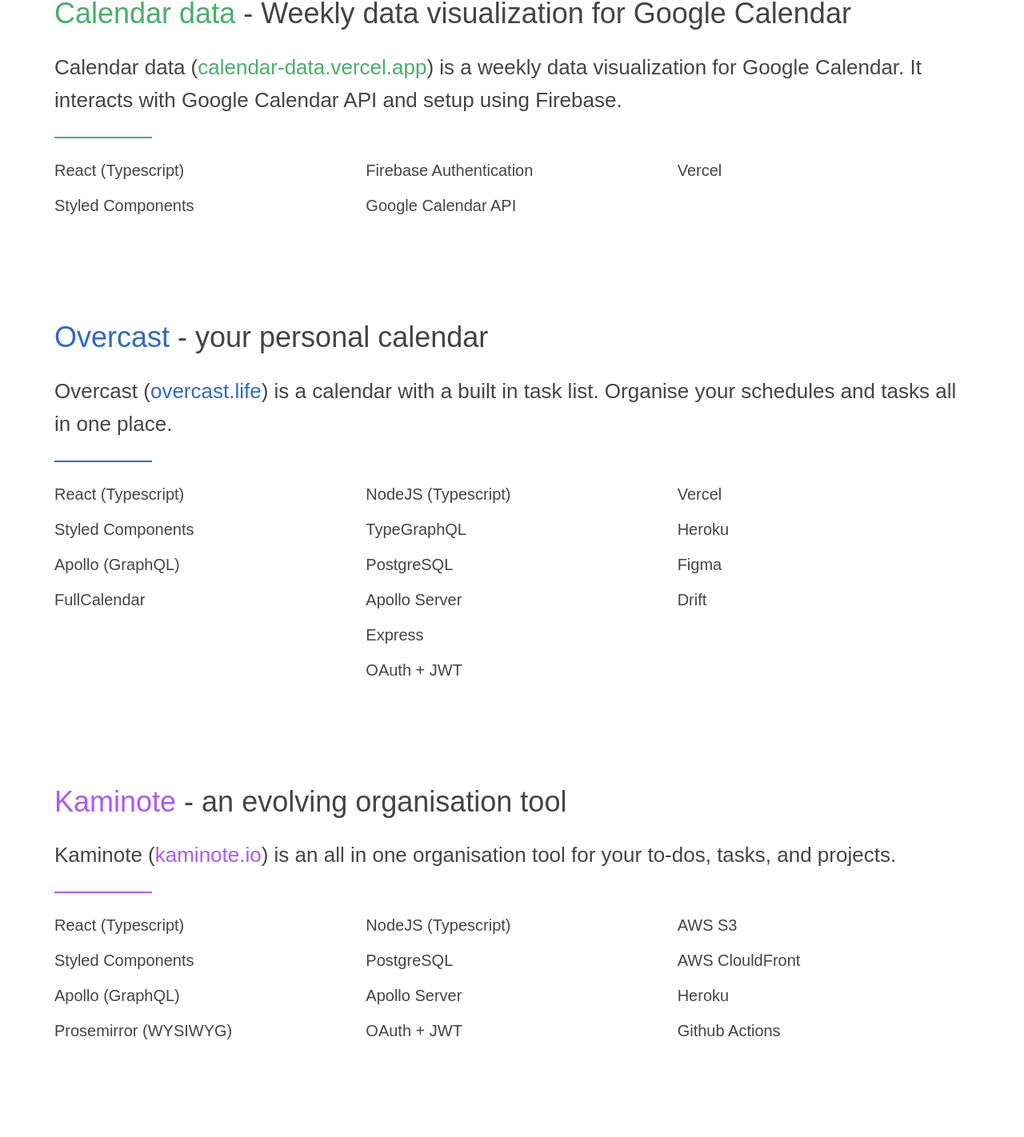
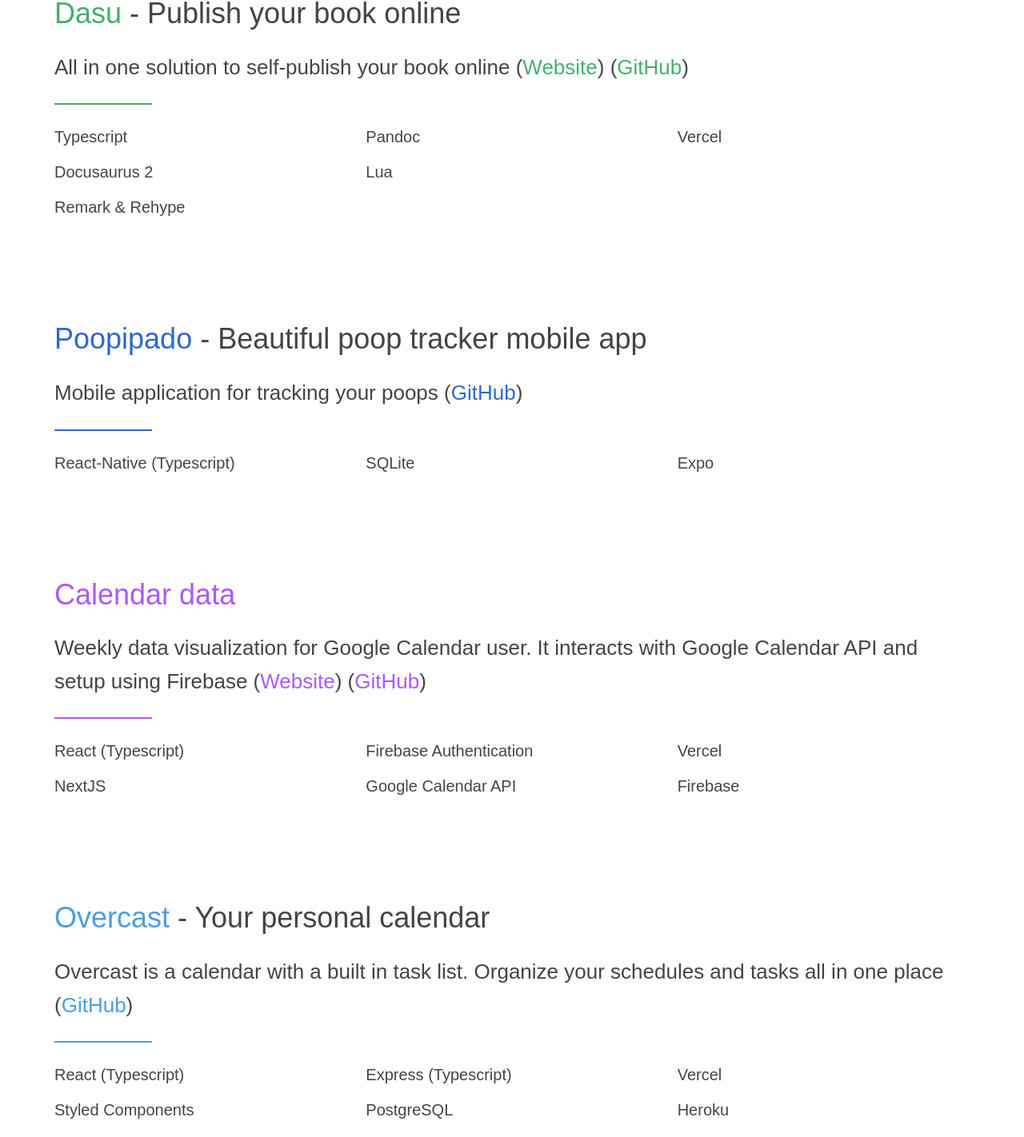
Before and after one commit to williamsk91/williamsk, a Next.js app: page /project in a window 1280 px wide. Shown: the part 371-1793 px from the top of the page at 80% size. Built offline with nearby package versions, Linux system fonts and the light colour scheme.

Commit message:
feat: project

```diff
--- a/pages/project.tsx
+++ b/pages/project.tsx
@@ -11,30 +11,40 @@
   return (
     <div>
       <Spacer spacing={120} />
+
       <Quote>
         <Text type="main">
-          Some of these projects are saved in Github private repositories.
-          Please share with me your github username or email and I will be more
-          than happy to add you as a collaborator.
+          I enjoy making projects during my free time. Projects are public and
+          I've attached screenshots in GitHub README.
         </Text>
       </Quote>
+
       <Spacer spacing={60} />
+
       <Section
-        title="Calendar data"
-        subtitle="Weekly data visualization for Google Calendar"
+        title="Dasu"
+        subtitle="Publish your book online"
         desc={
           <>
-            Calendar data (
+            All in one solution to self-publish your book online (
             <Anchor
-              href="https://calendar-data.vercel.app"
+              href="https://dasu-web.vercel.app/"
               active
               color="green"
               target="_blank"
             >
-              calendar-data.vercel.app
+              Website
             </Anchor>
-            ) is a weekly data visualization for Google Calendar. It interacts
-            with Google Calendar API and setup using Firebase.
+            ) (
+            <Anchor
+              href="https://github.com/williamsk91/dasu"
+              active
+              color="green"
+              target="_blank"
+            >
+              GitHub
+            </Anchor>
+            )
           </>
         }
         color="green"
@@ -42,37 +52,110 @@
         <List
           items={[
             [
+              <Text type="sub">Typescript</Text>,
+              <Text type="sub">Docusaurus 2</Text>,
+              <Text type="sub">Remark & Rehype</Text>,
+            ],
+            [<Text type="sub">Pandoc</Text>, <Text type="sub">Lua</Text>],
+            [<Text type="sub">Vercel</Text>],
+          ]}
+        />
+      </Section>
+
+      <Spacer spacing={120} />
+      <Section
+        title="Poopipado"
+        subtitle="Beautiful poop tracker mobile app"
+        desc={
+          <>
+            Mobile application for tracking your poops (
+            <Anchor
+              href="https://github.com/williamsk91/poopypado"
+              active
+              color="blue"
+              target="_blank"
+            >
+              GitHub
+            </Anchor>
+            )
+          </>
+        }
+        color="blue"
+      >
+        <List
+          items={[
+            [<Text type="sub">React-Native (Typescript)</Text>],
+            [<Text type="sub">SQLite</Text>],
+            [<Text type="sub">Expo</Text>],
+          ]}
+        />
+      </Section>
+
+      <Spacer spacing={120} />
+      <Section
+        title="Calendar data"
+        desc={
+          <>
+            Weekly data visualization for Google Calendar user. It interacts
+            with Google Calendar API and setup using Firebase (
+            <Anchor
+              href="https://calendar-data.vercel.app"
+              active
+              color="purple"
+              target="_blank"
+            >
+              Website
+            </Anchor>
+            ) (
+            <Anchor
+              href="https://github.com/williamsk91/calendar-data"
+              active
+              color="purple"
+              target="_blank"
+            >
+              GitHub
+            </Anchor>
+            )
+          </>
+        }
+        color="purple"
+      >
+        <List
+          items={[
+            [
               <Text type="sub">React (Typescript)</Text>,
-              <Text type="sub">Styled Components</Text>,
+              <Text type="sub">NextJS</Text>,
             ],
             [
               <Text type="sub">Firebase Authentication</Text>,
               <Text type="sub">Google Calendar API</Text>,
             ],
-            [<Text type="sub">Vercel</Text>],
+            [<Text type="sub">Vercel</Text>, <Text type="sub">Firebase</Text>],
           ]}
         />
       </Section>
+
       <Spacer spacing={120} />
+
       <Section
         title="Overcast"
-        subtitle="your personal calendar"
+        subtitle="Your personal calendar"
         desc={
           <>
-            Overcast (
+            Overcast is a calendar with a built in task list. Organize your
+            schedules and tasks all in one place (
             <Anchor
-              href="https://overcast.life/"
+              href="https://github.com/williamsk91/clock"
               active
-              color="blue"
+              color="sky"
               target="_blank"
             >
-              overcast.life
+              GitHub
             </Anchor>
-            ) is a calendar with a built in task list. Organise your schedules
-            and tasks all in one place.
+            )
           </>
         }
-        color="blue"
+        color="sky"
       >
         <List
           items={[
@@ -83,42 +166,41 @@
               <Text type="sub">FullCalendar</Text>,
             ],
             [
-              <Text type="sub">NodeJS (Typescript)</Text>,
-              <Text type="sub">TypeGraphQL</Text>,
+              <Text type="sub">Express (Typescript)</Text>,
               <Text type="sub">PostgreSQL</Text>,
-              <Text type="sub">Apollo Server</Text>,
-              <Text type="sub">Express</Text>,
+              <Text type="sub">Apollo Server (GraphQL)</Text>,
               <Text type="sub">OAuth + JWT</Text>,
             ],
             [
               <Text type="sub">Vercel</Text>,
               <Text type="sub">Heroku</Text>,
               <Text type="sub">Figma</Text>,
-              <Text type="sub">Drift</Text>,
             ],
           ]}
         />
       </Section>
+
       <Spacer spacing={120} />
+
       <Section
         title="Kaminote"
-        subtitle="an evolving organisation tool"
+        subtitle="An evolving organisation tool"
         desc={
           <>
-            Kaminote (
+            KamiNote is an all in one organization tool for your to-dos, tasks,
+            and projects (
             <Anchor
-              href="https://kaminote.io/"
+              href="https://github.com/williamsk91/KamiNote"
               active
-              color="purple"
+              color="yellow"
               target="_blank"
             >
-              kaminote.io
+              GitHub
             </Anchor>
-            ) is an all in one organisation tool for your to-dos, tasks, and
-            projects.
+            )
           </>
         }
-        color="purple"
+        color="yellow"
       >
         <List
           items={[
@@ -129,9 +211,9 @@
               <Text type="sub">Prosemirror (WYSIWYG)</Text>,
             ],
             [
-              <Text type="sub">NodeJS (Typescript)</Text>,
+              <Text type="sub">Express (Typescript)</Text>,
               <Text type="sub">PostgreSQL</Text>,
-              <Text type="sub">Apollo Server</Text>,
+              <Text type="sub">Apollo Server (GraphQL)</Text>,
               <Text type="sub">OAuth + JWT</Text>,
             ],
             [
@@ -143,11 +225,13 @@
           ]}
         />
       </Section>
+
       <Spacer spacing={120} />
+
       <Section
-        title="Small projects"
-        desc="This is a collection of small projects that I have worked on."
-        color="sky"
+        title="Mini projects"
+        desc="A collection of smaller projects"
+        color="red"
       >
         <List
           items={[
@@ -155,7 +239,7 @@
               <Text type="sub">
                 <Anchor
                   href="https://codepen.io/williamsk91/pen/KrBQXJ"
-                  color="sky"
+                  color="red"
                   target="_blank"
                 >
                   Calculator
@@ -164,7 +248,7 @@
               <Text type="sub">
                 <Anchor
                   href="https://codepen.io/williamsk91/pen/oQQEwr"
-                  color="sky"
+                  color="red"
                   target="_blank"
                 >
                   Pomodoro Timer
@@ -173,7 +257,7 @@
               <Text type="sub">
                 <Anchor
                   href="https://codepen.io/williamsk91/pen/vQrdye"
-                  color="sky"
+                  color="red"
                   target="_blank"
                 >
                   Markdown Editor
@@ -192,6 +276,7 @@
           ]}
         />
       </Section>
+
       <Spacer spacing={120} />
     </div>
   );
```
